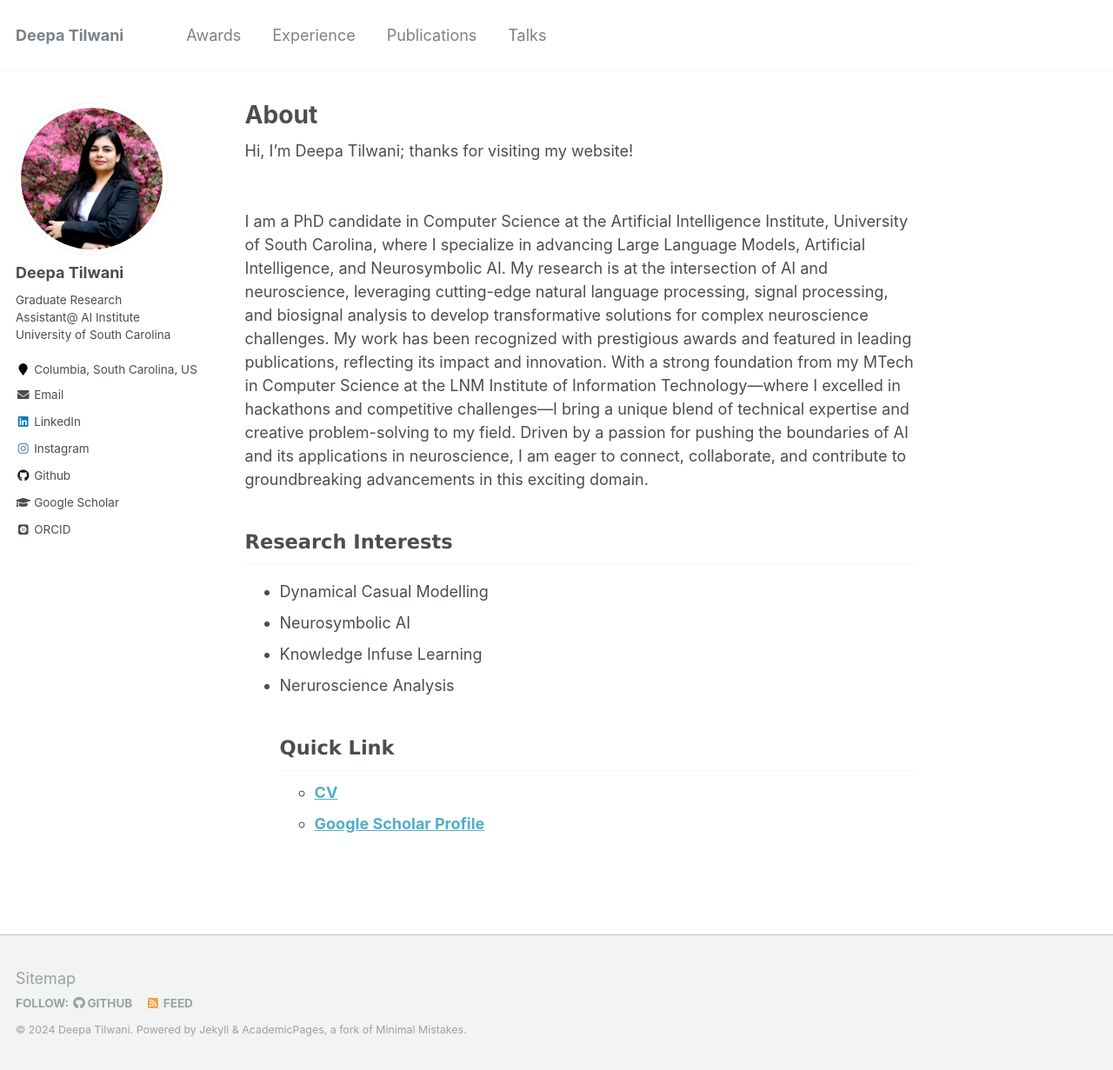
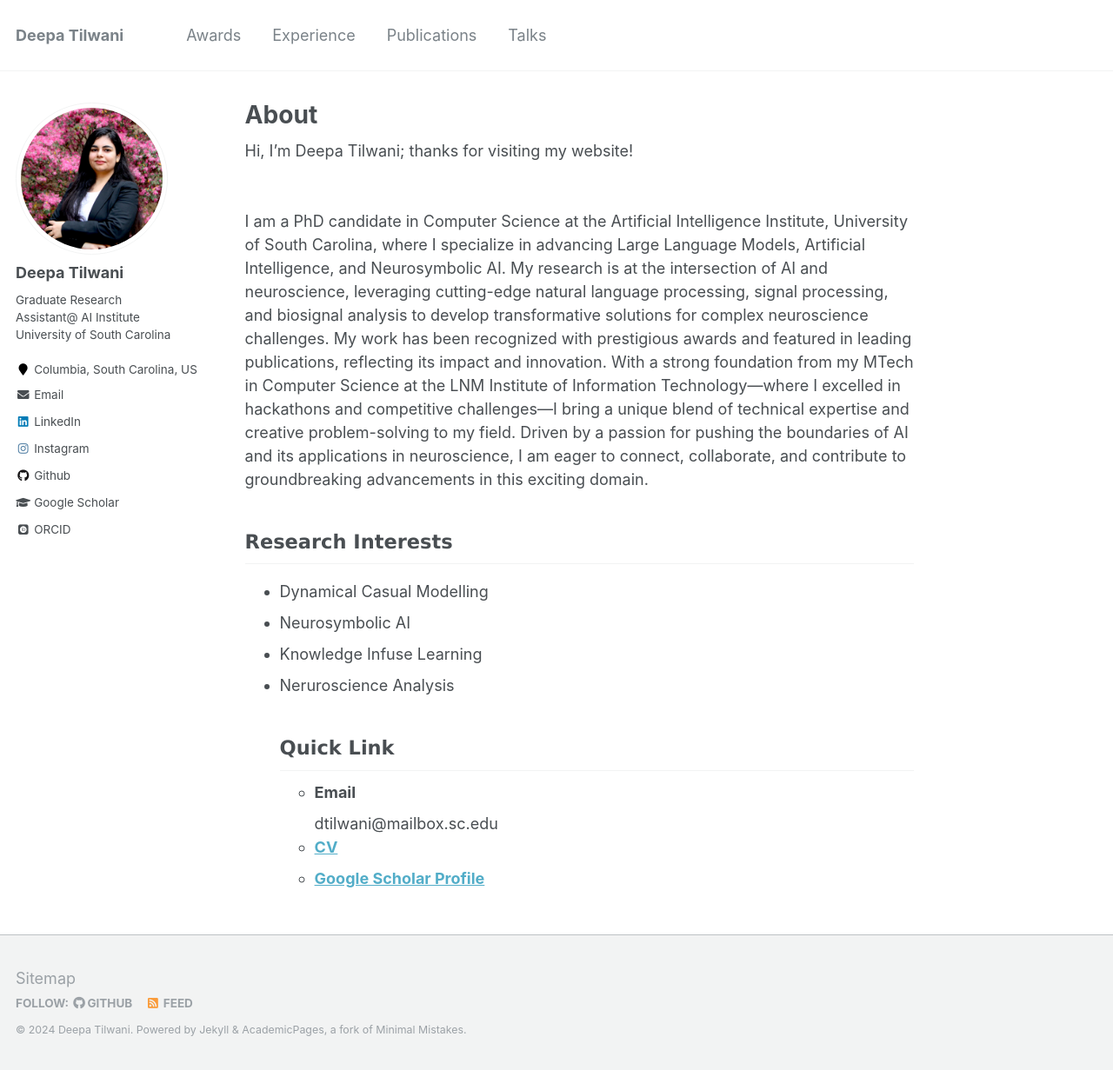
Before and after one commit to Deepa-Tilwani/deepa-tilwani.github.io, a Jekyll site: the page built from index.html, in a window 1280 px wide and 1231 px high. Shown: the whole window at 87% size. Built offline with Jekyll 4.4.1, drawn with Linux system fonts in a browser that asks for light colours; some web fonts are replaced.

Commit message:
Update index.html

```diff
--- a/index.html
+++ b/index.html
@@ -24,6 +24,8 @@ Driven by a passion for pushing the boundaries of AI and its applications in neu
 
 <h2 style="font-family:verdana;"><b>Quick Link</b></h2>
 <ul>
+<li><b>Email</b></li>
+	dtilwani@mailbox.sc.edu
 <li><a href=Resume_Deepa_Tilwani.pdf><b>CV</b></a>
 <li><a href=https://scholar.google.com/citations?user=jpS1zA4AAAAJ&hl=en><b>Google Scholar Profile</b></a></li>
 </ul>
```
